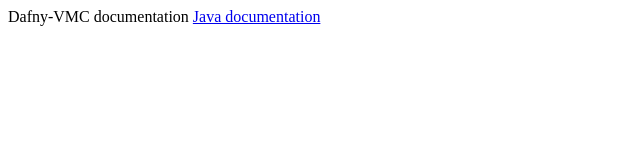
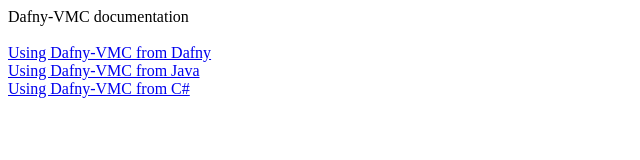
Before and after one commit to dafny-lang/Dafny-VMC, a plain HTML site: page docs/index.html in a window 1280 px wide. Shown: the whole page, without its empty margins (0-640 px from the left). Drawn offline with Linux system fonts and the light colour scheme.

Commit message:
Moving test files for doc

```diff
--- a/docs/index.html
+++ b/docs/index.html
@@ -1,3 +1,8 @@
 Dafny-VMC documentation
-
-<a href="java-doc/index.html">Java documentation</a>
+<br>
+<br>
+<a href="dafny/index.html">Using Dafny-VMC from Dafny</a>
+<br>
+<a href="java/index.html">Using Dafny-VMC from Java </a>
+<br>
+<a href="csharp/index.html">Using Dafny-VMC from C#</a>
```
Also changed, not shown: docs/java/index.html (added, +3 -0 lines), docs/csharp/index.html (added), docs/dafny/index.html (added), 12 other files.
